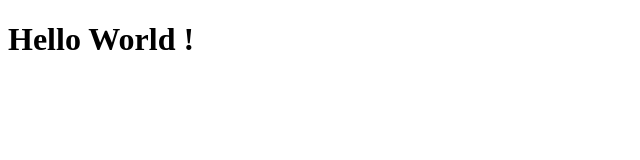
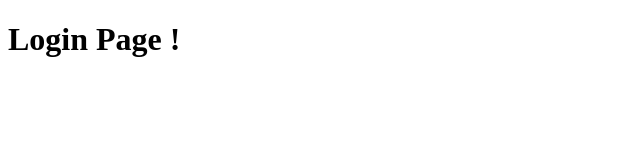
Before and after one commit to TehranKHU/Tehran-Beta, a React (Create React App) app in the folder client/: page /login in a window 1280 px wide. Shown: the top 160 px of the page, without its empty margins (0-640 px from the left). Built offline with nearby package versions, Linux system fonts and the light colour scheme.

Commit message:
Added routes to main index.js

```diff
--- a/client/src/index.js
+++ b/client/src/index.js
@@ -1,9 +1,24 @@
 import React from 'react';
 import ReactDOM from 'react-dom';
+
 import App from './App';
+import Login from './pages/Login';
+import NotFound from './pages/NotFound';
+
 import * as serviceWorker from './serviceWorker';
+import { Route, Link, BrowserRouter, Switch } from 'react-router-dom';
 
-ReactDOM.render(<App />, document.getElementById('root'));
+const routing = (
+	<BrowserRouter>
+		<Switch>
+			<Route exact path='/' component={App} />
+			<Route path='/login' component={Login} />
+			<Route component={NotFound} />
+		</Switch>
+	</BrowserRouter>
+);
+
+ReactDOM.render(routing, document.getElementById('root'));
 
 // If you want your app to work offline and load faster, you can change
 // unregister() to register() below. Note this comes with some pitfalls.
--- /dev/null
+++ b/client/src/pages/Login/index.js
@@ -0,0 +1,13 @@
+import React, { Component } from 'react';
+
+class Login extends Component {
+	render() {
+		return (
+			<div>
+				<h1>Login Page !</h1>
+			</div>
+		);
+	}
+}
+
+export default Login;
--- /dev/null
+++ b/client/src/pages/NotFound/index.js
@@ -0,0 +1,13 @@
+import React, { Component } from 'react';
+
+class NotFound extends Component {
+	render() {
+		return (
+			<div>
+				<h1>404 - Not Found !</h1>
+			</div>
+		);
+	}
+}
+
+export default NotFound;
```
Also changed, not shown: client/package.json (+6 -1 lines), client/src/pages/Login/styles.scss (added), 1 other file (tests, documents, lock files or other folders).
